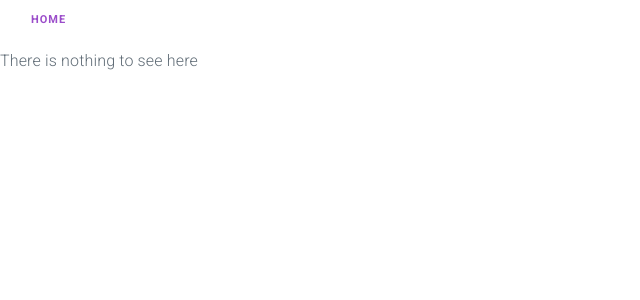
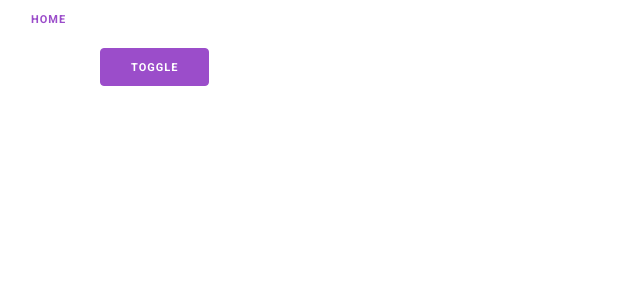
Before and after one commit to gabebravo/react-testing-library-demos, a React (Create React App) app: page /hidden-message in a window 1280 px wide. Shown: the top 300 px of the page, without its empty margins (0-640 px from the left). Built offline with nearby package versions, Linux system fonts and the light colour scheme.

Commit message:
An example of a test that will use the wait function from RTL to wait until an event handler is done to make an assertion.

```diff
--- a/package.json
+++ b/package.json
@@ -13,6 +13,7 @@
     "react-dom": "^16.13.1",
     "react-router-dom": "^5.1.2",
     "react-scripts": "3.4.1",
+    "react-transition-group": "^4.3.0",
     "styled-components": "^5.0.1"
   },
   "scripts": {
--- a/src/components/Routes.js
+++ b/src/components/Routes.js
@@ -4,6 +4,7 @@ import Home from '../views/Home';
 import FavoriteNumber from '../views/FavoriteNumber';
 import AccessiblityForms from '../views/AccessiblityForms';
 import GreetingLoader from '../views/GreetingLoader';
+import HiddenMessage from '../views/HiddenMessage';
 const NoMatch = () => 'There is nothing to see here';
 
 export default function Routes() {
@@ -21,6 +22,9 @@ export default function Routes() {
       <Route path="/greeting-loader">
         <GreetingLoader />
       </Route>
+      <Route path="/hidden-message">
+        <HiddenMessage />
+      </Route>
       <Route path="*">
         <NoMatch />
       </Route>
--- a/src/utils/constants.js
+++ b/src/utils/constants.js
@@ -1,5 +1,6 @@
 export const linkList = [
   { text: 'Favorite Number', url: 'favorite-number' },
   { text: 'Accessibility Forms', url: 'accessibility-forms' },
-  { text: 'Greeting Loader', url: 'greeting-loader' }
+  { text: 'Greeting Loader', url: 'greeting-loader' },
+  { text: 'Hidden Message', url: 'hidden-message' }
 ];
--- /dev/null
+++ b/src/views/HiddenMessage/index.js
@@ -0,0 +1,26 @@
+import React from 'react';
+import { CSSTransition } from 'react-transition-group';
+
+function Fade(props) {
+  return (
+    <CSSTransition unmountOnExit timeout={1000} classNames="fade" {...props} />
+  );
+}
+
+function Messages({ children = 'This is a secret message!' }) {
+  const [show, setShow] = React.useState(false);
+  const toggle = () => setShow(s => !s);
+
+  return (
+    <div className="container">
+      <button onClick={toggle}>Toggle</button>
+      <Fade in={show}>
+        <div forhtml="wrapper-div">{children}</div>
+      </Fade>
+    </div>
+  );
+}
+
+export default function HiddenMessage() {
+  return <Messages></Messages>;
+}
```
Also changed, not shown: 2 other files (tests, documents, lock files or other folders).
